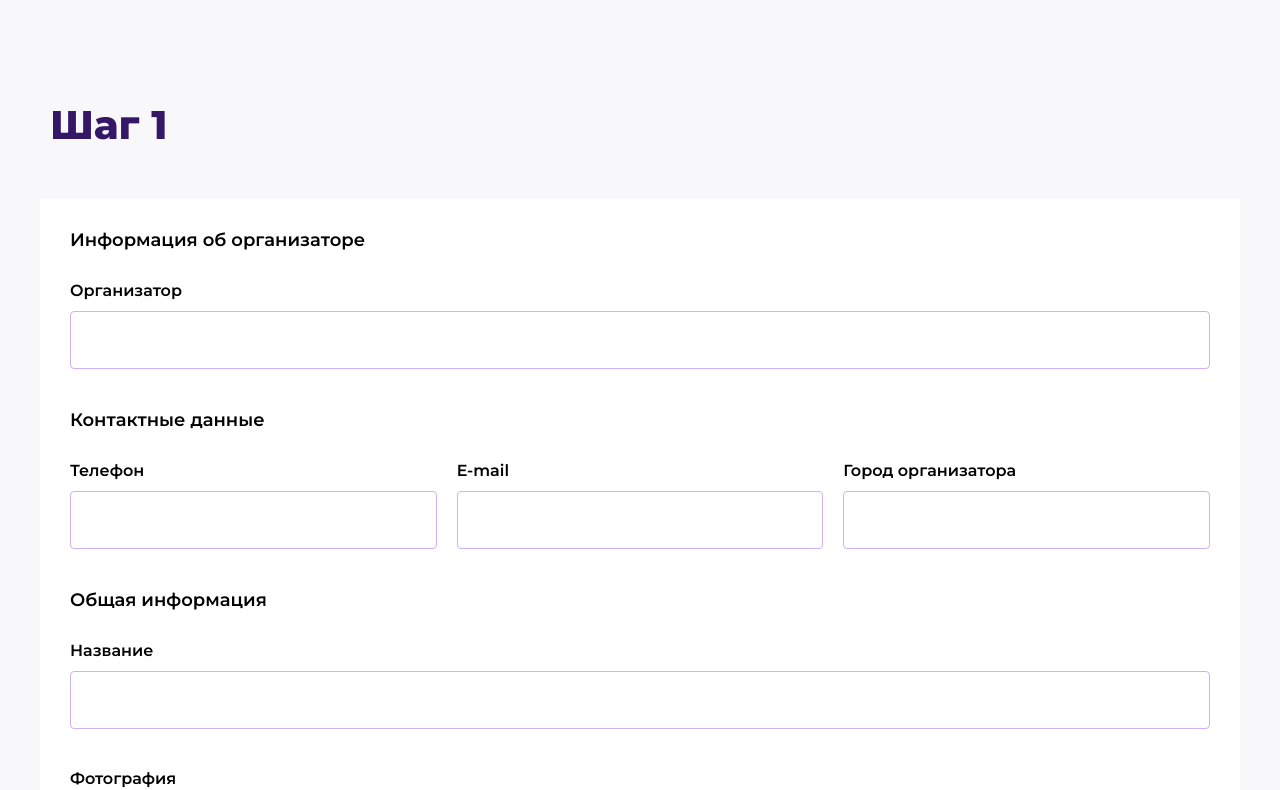
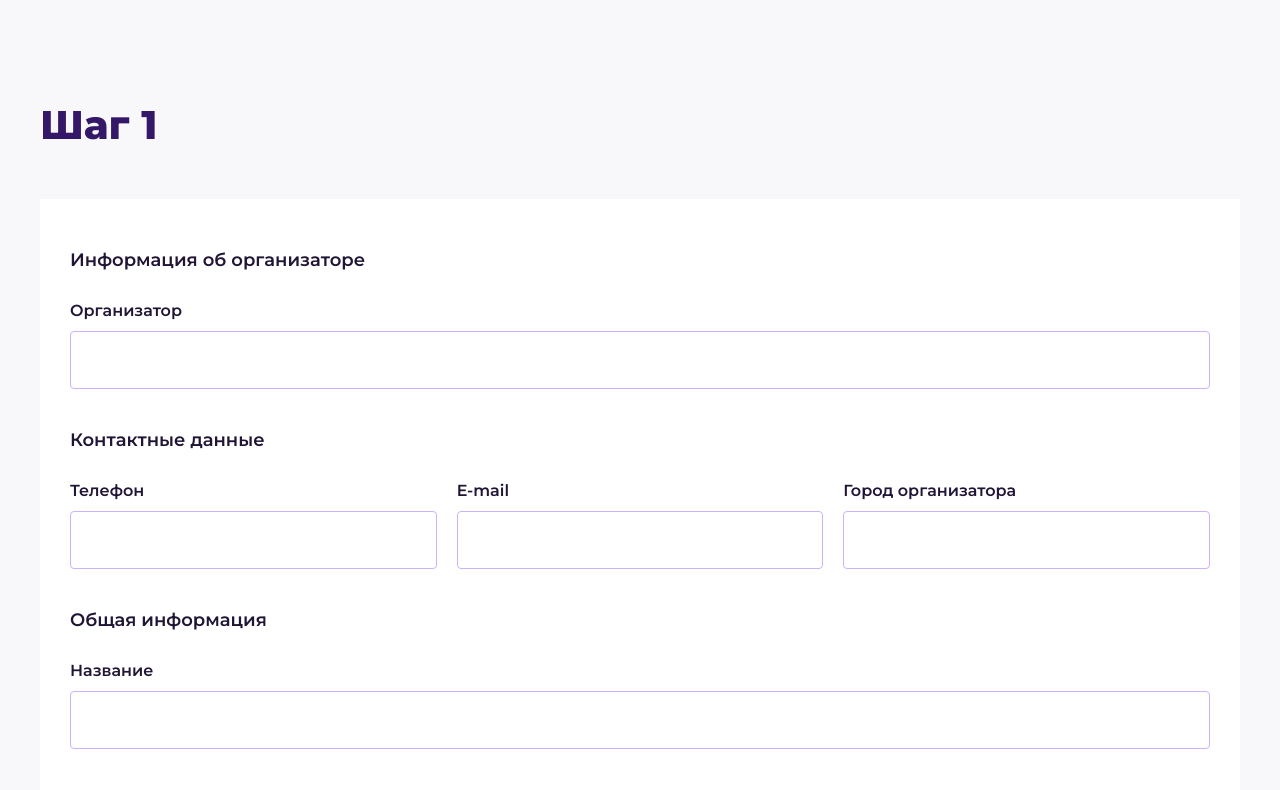
Before and after one commit to mancu1/redbox-test-work, a Vue app: page / in a window 1280 px wide. Shown: the top 790 px of the page. Built offline with nearby package versions, Linux system fonts and the light colour scheme.

Commit message:
= clear css

```diff
--- a/src/views/FirstStep.vue
+++ b/src/views/FirstStep.vue
@@ -1,13 +1,13 @@
 <template>
   <el-row>
     <el-col :span="6">
-      <div class="title mt-10 mb-5 ml-1">
+      <div class="title mt-10 mb-5">
         Шаг 1
       </div>
     </el-col>
-    <el-col class="content" :span="24">
+    <el-col class="content dart-text" :span="24">
       <el-col class="form-block">
-        <div class="form-title">
+        <div class="form-title mt-2">
           Информация об организаторе
         </div>
         <div>
@@ -48,12 +48,7 @@
           Фотография
         </div>
         <div>
-          <el-upload
-            class="photo-uploader"
-            action="#"
-            list-type="picture-card"
-            :auto-upload="false"
-          >
+          <el-upload action="#" list-type="picture-card" :auto-upload="false">
             <i slot="default" class="el-icon-plus"></i>
             <div slot="file" slot-scope="{ file }">
               <img
@@ -184,14 +179,3 @@ export default {
   name: "FirstStep"
 };
 </script>
-
-<style>
-.added-date-block {
-  padding: 25px 20px;
-  background-color: rgba(205, 177, 251, 0.1);
-}
-
-.full-field-w {
-  width: 100% !important;
-}
-</style>
```
